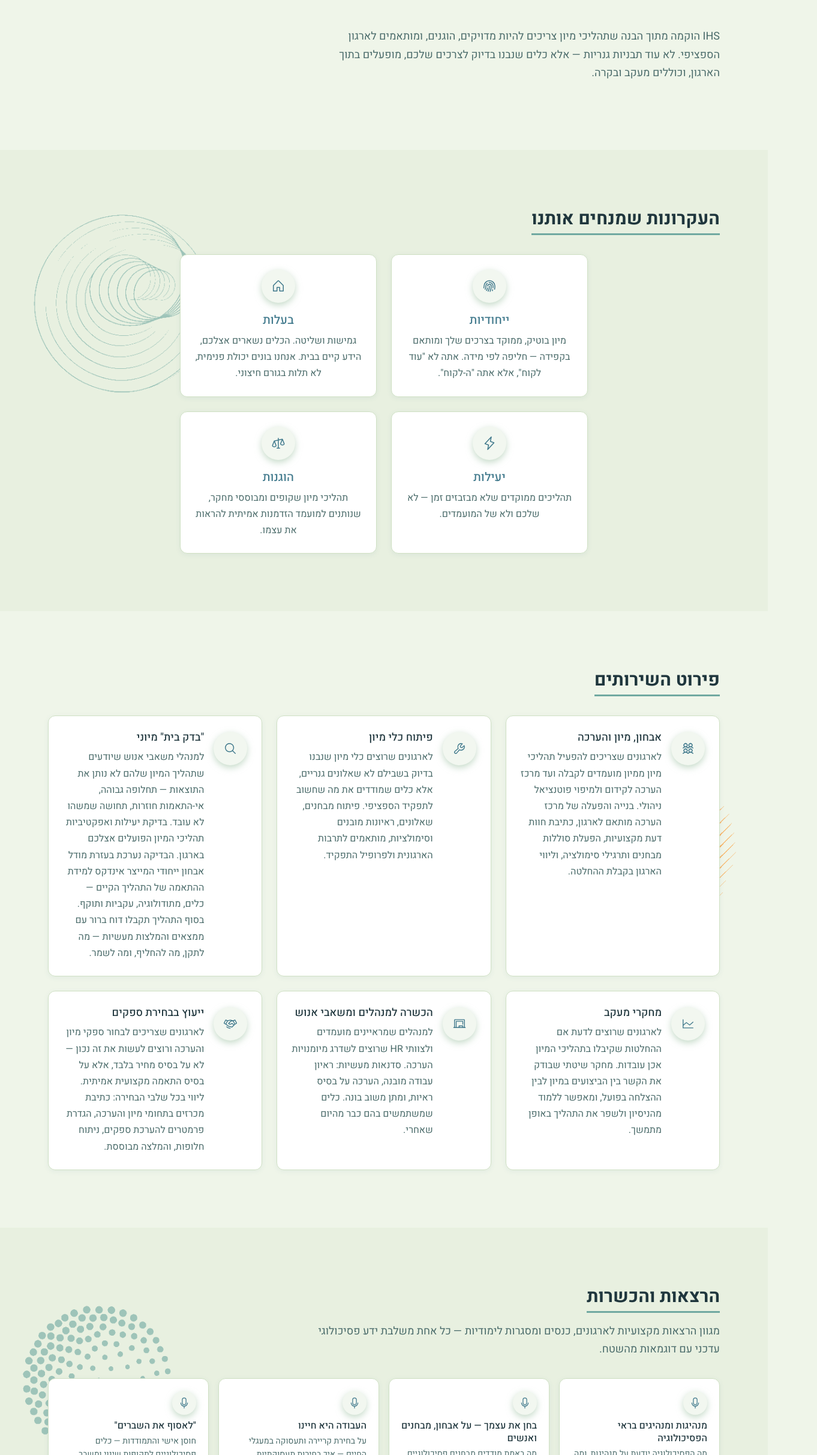
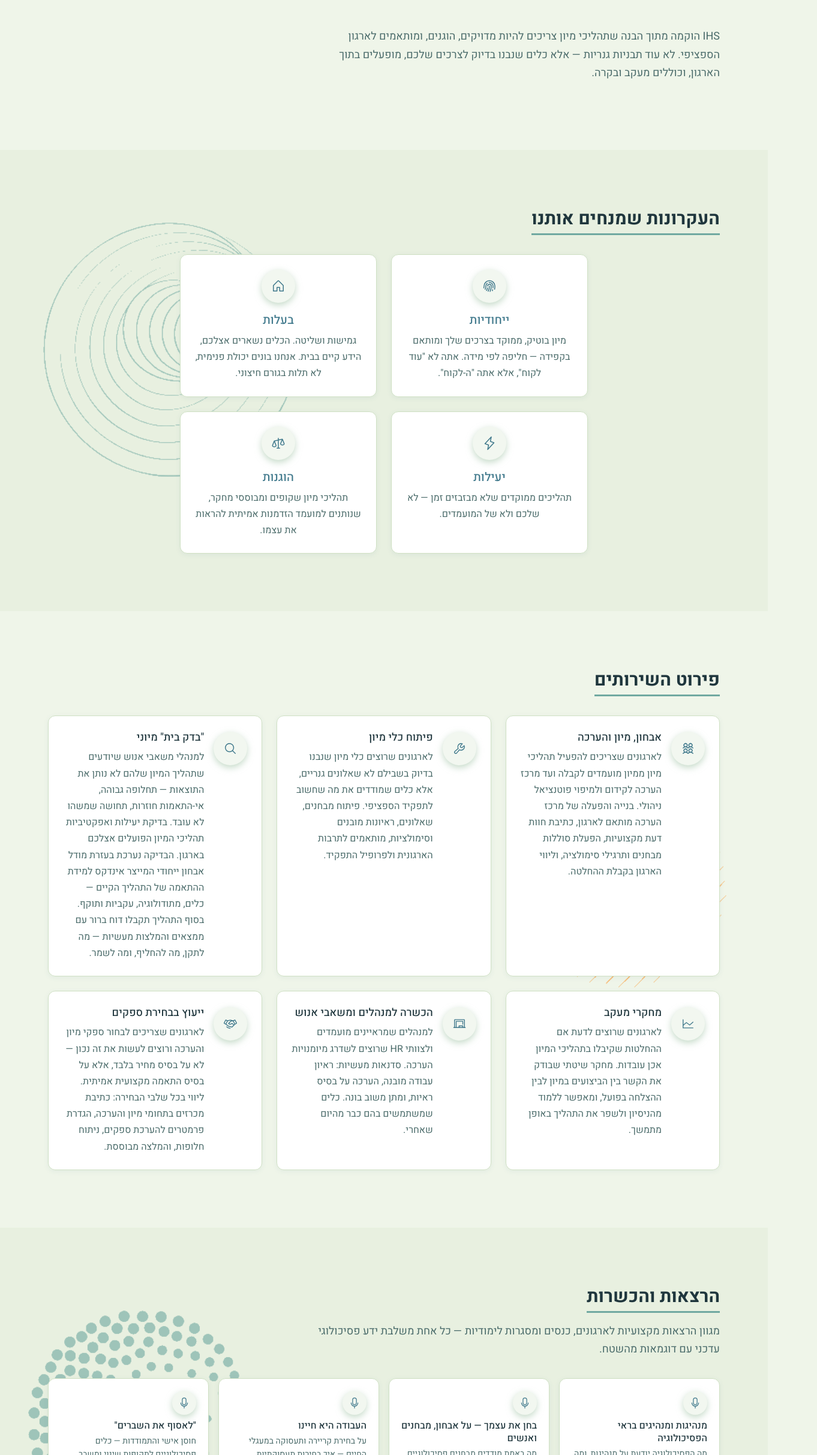
Before and after one commit to zilmanalex-pm/baruch-kairy-site, a Next.js app: page /services/organizations in a window 1280 px wide. Shown: the part 374-2800 px from the top of the page at 60% size, 1362 px wide, since content can reach past the window. Built offline with nearby package versions, Linux system fonts and the light colour scheme; no server answers.

Commit message:
Remove hero decoration, enlarge org services decorations

```diff
--- a/src/app/page.tsx
+++ b/src/app/page.tsx
@@ -19,17 +19,8 @@ export default function HomePage() {
       <div className="relative">
       {/* Section 1 Hero (bg) */}
       <div className="relative bg-bg">
-        <DecorativeCircle
-          design="split-rings"
-          color="orange"
-          size={480}
-          animation="spin-slow"
-          opacity={0.7}
-          className="absolute hidden lg:block z-[1] left-[30px] bottom-[-40px]"
-        />
         <div className="relative z-[2]">
           <HeroSection
-            transparentBg
             name={HOME.hero.name}
             title={HOME.hero.title}
             headline={HOME.hero.headline}
--- a/src/app/services/organizations/page.tsx
+++ b/src/app/services/organizations/page.tsx
@@ -46,7 +46,7 @@ export default function OrganizationsPage() {
       {/* Section 2 Four pillars as white icon cards (subtle-bg) */}
       <ScrollReveal>
       <div className="relative bg-subtle-bg">
-        <DecorativeCircle className="absolute hidden lg:block z-[1] left-[20px] top-[10%]" design="spirograph" color="teal" size={350} animation="spin-slow" opacity={0.7} />
+        <DecorativeCircle className="absolute hidden lg:block z-[1] left-[20px] top-[10%]" design="spirograph" color="teal" size={500} animation="spin-slow" opacity={0.7} />
         <div className="relative z-[2]">
           <Section background="none">
             <h2 className="font-heading text-[1.875rem] font-bold leading-[1.3] text-text mb-xl text-center section-heading-accent">
@@ -83,7 +83,7 @@ export default function OrganizationsPage() {
       {/* Section 3 Service cards (bg) */}
       <ScrollReveal>
       <div className="relative bg-bg">
-        <DecorativeCircle className="absolute hidden lg:block z-[1] right-[20px] top-[25%]" design="diagonal-lines" color="orange" size={280} animation="spin-slow" opacity={0.7} />
+        <DecorativeCircle className="absolute hidden lg:block z-[1] right-[20px] top-[25%]" design="diagonal-lines" color="orange" size={420} animation="spin-slow" opacity={0.7} />
         <div className="relative z-[2]">
           <Section background="none">
             <h2 className="font-heading text-[1.875rem] font-bold leading-[1.3] text-text mb-xl section-heading-accent">
@@ -125,7 +125,7 @@ export default function OrganizationsPage() {
       {/* Section 4 Lectures (subtle-bg) */}
       <ScrollReveal>
       <div className="relative bg-subtle-bg">
-        <DecorativeCircle className="absolute hidden lg:block z-[1] left-[20px] top-[15%]" design="dots-dense" color="teal" size={280} animation="spin-slow" opacity={0.7} />
+        <DecorativeCircle className="absolute hidden lg:block z-[1] left-[20px] top-[15%]" design="dots-dense" color="teal" size={420} animation="spin-slow" opacity={0.7} />
         <div className="relative z-[2]">
           <Section background="none">
             <h2 className="font-heading text-[1.875rem] font-bold leading-[1.3] text-text mb-md section-heading-accent">
```
